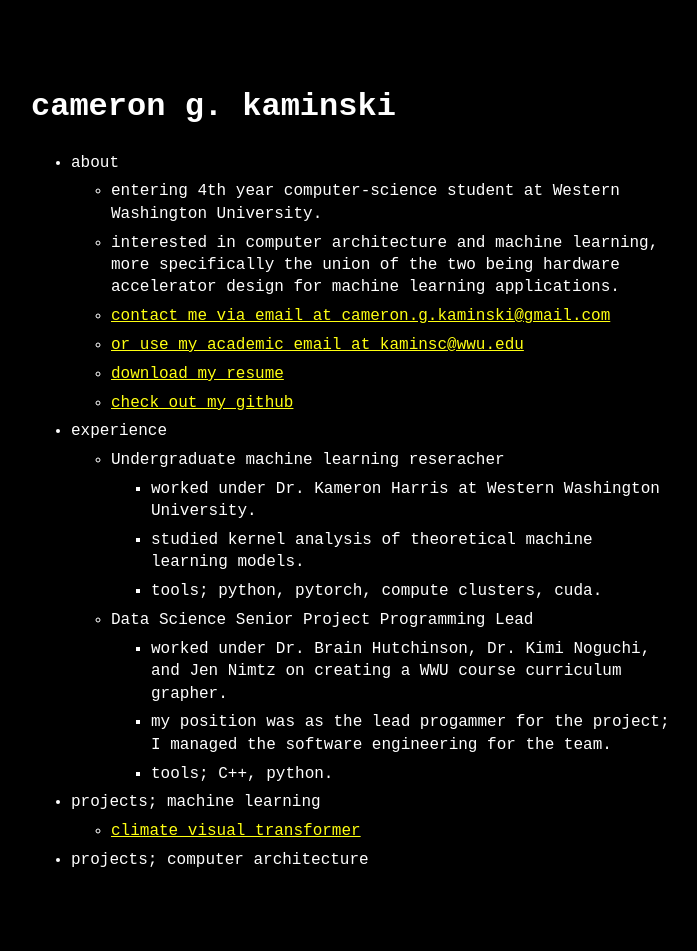
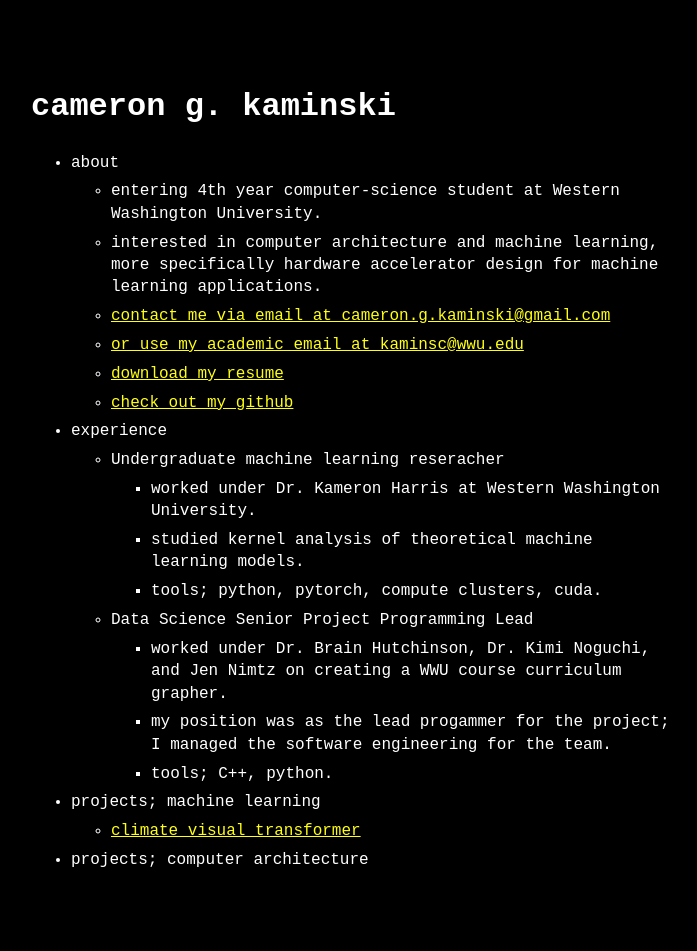
Before and after one commit to CgKaminski/CgKaminski.github.io, a Jekyll site: the page built from index.markdown, in a window 1280 px wide. Shown: the whole page, without its empty margins (289-986 px from the left). Built offline with Jekyll 4.4.1, drawn with Linux system fonts in a browser that asks for light colours.

Commit message:
Update menu.yml

```diff
--- a/_data/menu.yml
+++ b/_data/menu.yml
@@ -5,7 +5,7 @@ entries:
   - title: about
     entries:
       - title: entering 4th year computer-science student at Western Washington University.
-      - title: interested in computer architecture and machine learning, more specifically the union of the two being hardware accelerator design for machine learning applications.
+      - title: interested in computer architecture and machine learning, more specifically hardware accelerator design for machine learning applications.
       - title: contact me via email at cameron.g.kaminski@gmail.com
         url: mailto:cameron.g.kaminski@gmail.com
       - title: or use my academic email at kaminsc@wwu.edu
```
